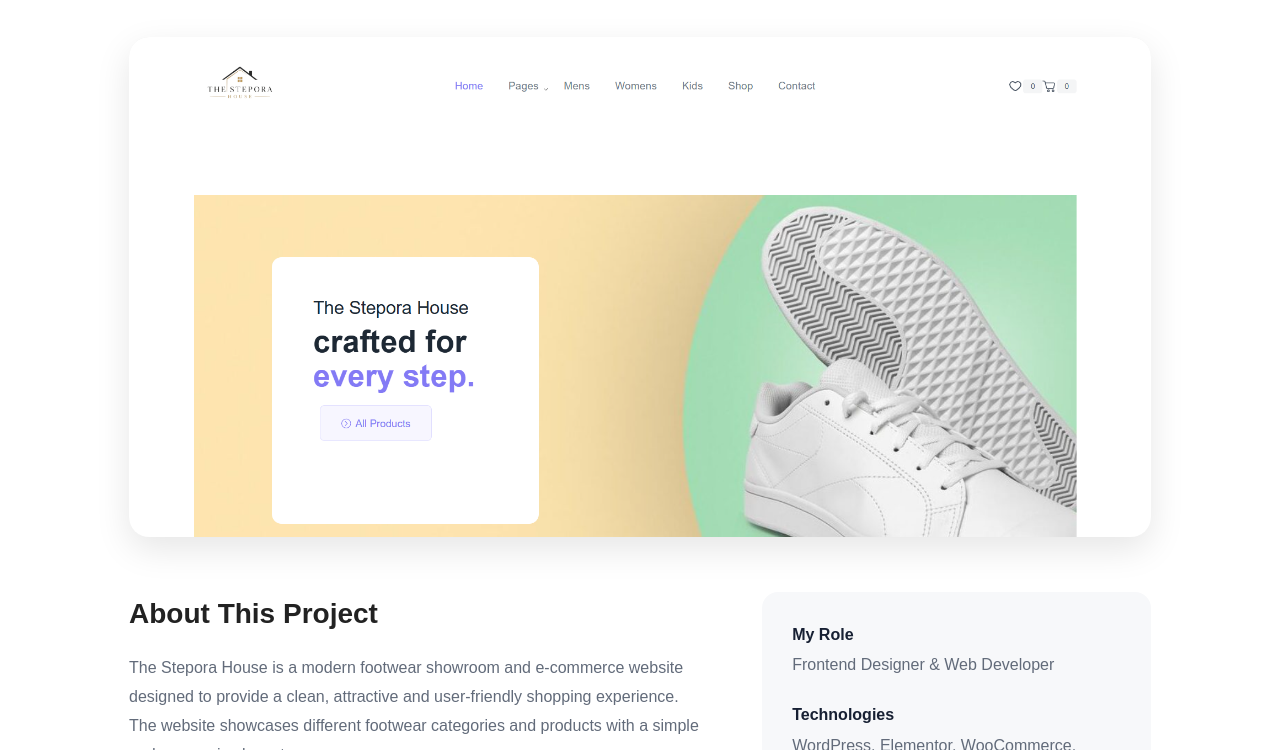
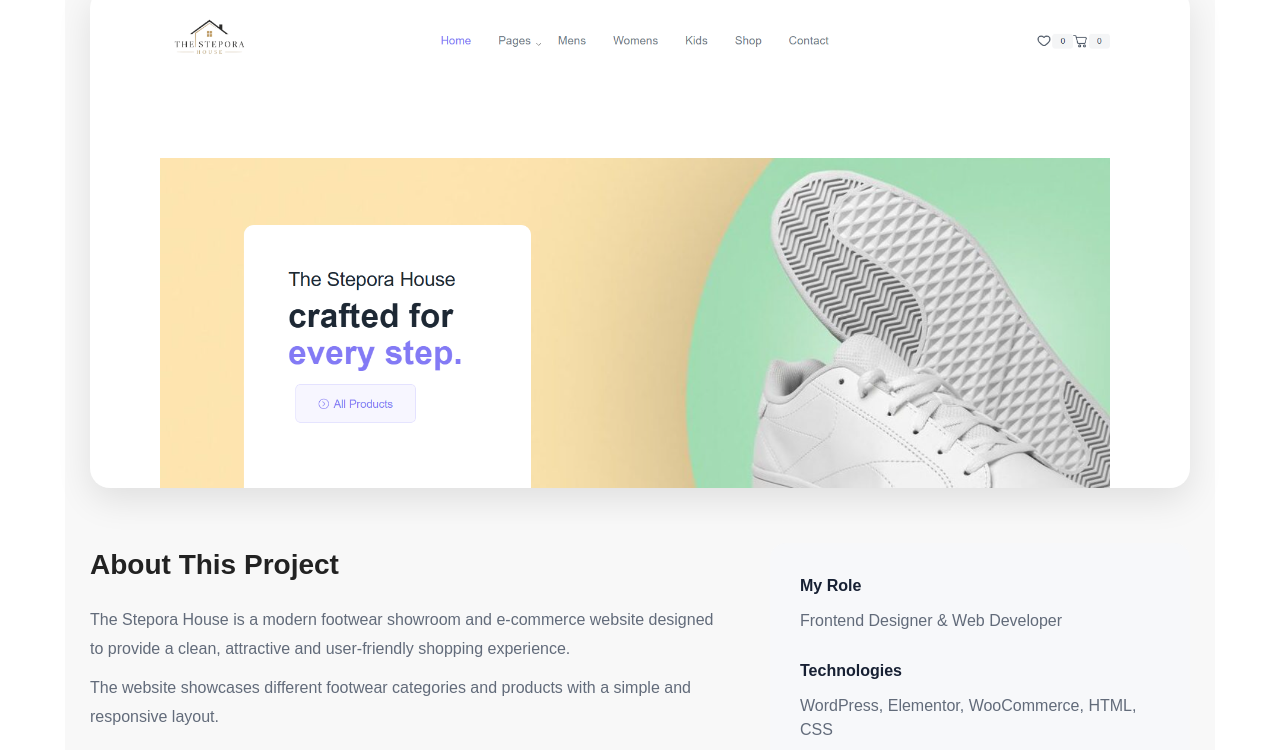
Before and after one commit to Anshika0605/Anshika0605.github.io, a plain HTML site: page stepora.html in a window 1280 px wide. Shown: the part 303-1053 px from the top of the page. Drawn offline with Linux system fonts and the light colour scheme.

Commit message:
Update stepora.html

```diff
--- a/stepora.html
+++ b/stepora.html
@@ -21,7 +21,17 @@
             text-decoration: none;
             border-radius: 7px;
         }
+ .project-details {
+            background: #f8f8f8;
+            padding: 25px;
+            border-radius: 12px;
+            margin-bottom: 45px;
+        }
 
+        .project-details p {
+            margin: 10px 0;
+            font-size: 16px;
+        }
     </style>
 </head>
 
```
